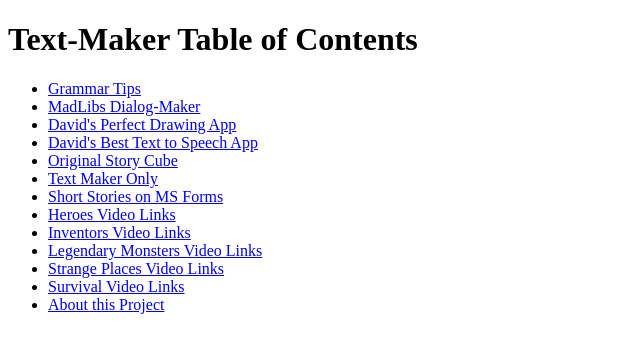
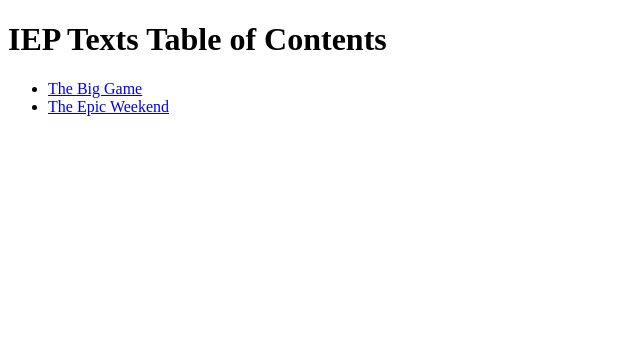
Before and after one commit to TeacherDavidCherry/IEP-Room-32, a plain HTML site: page index.html in a window 1280 px wide. Shown: the whole page, without its empty margins (0-640 px from the left). Drawn offline with Linux system fonts and the light colour scheme.

Commit message:
Update index.html

```diff
--- a/index.html
+++ b/index.html
@@ -2,24 +2,13 @@
 <html lang="en">
 <head>
   <meta charset="UTF-8" />
-  <title>Text-Maker Table of Contents</title>
+  <title>IEP Texts</title>
 </head>
 <body>
-  <h1>Text-Maker Table of Contents</h1>
+  <h1>IEP Texts Table of Contents</h1>
   <ul>
-    <li><a href="Grammar Tips.html">Grammar Tips</a></li>
-    <li><a href="MadLibs Dialog-Maker Template 30 Fields.html">MadLibs Dialog-Maker</a></li>
-    <li><a href="David's Perfect Drawing App.html">David's Perfect Drawing App</a></li>
-    <li><a href="David's Best Text to Speech.html">David's Best Text to Speech App</a></li>
-    <li><a href="Original Story Cube.html">Original Story Cube</a></li>
-    <li><a href="Text-Builder Only.html">Text Maker Only</a></li>
-    <li><a href="Short Stories on MS Forms.html">Short Stories on MS Forms</a></li>
-    <li><a href="Heroes Video Links.html">Heroes Video Links</a></li>
-    <li><a href="Inventors Video Links.html">Inventors Video Links</a></li>
-    <li><a href="Legendary Monsters Video Links.html">Legendary Monsters Video Links</a></li>
-    <li><a href="Strange Places Video Links.html">Strange Places Video Links</a></li>
-    <li><a href="Survival Video Links.html">Survival Video Links</a></li>
-    <li><a href="About this Project.html">About this Project</a></li>
+    <li><a href="Unit 4 Andrews 1.html">The Big Game</a></li>
+    <li><a href="Unit 4 Andrews 2.html">The Epic Weekend</a></li>
   </ul>
 
 
```
